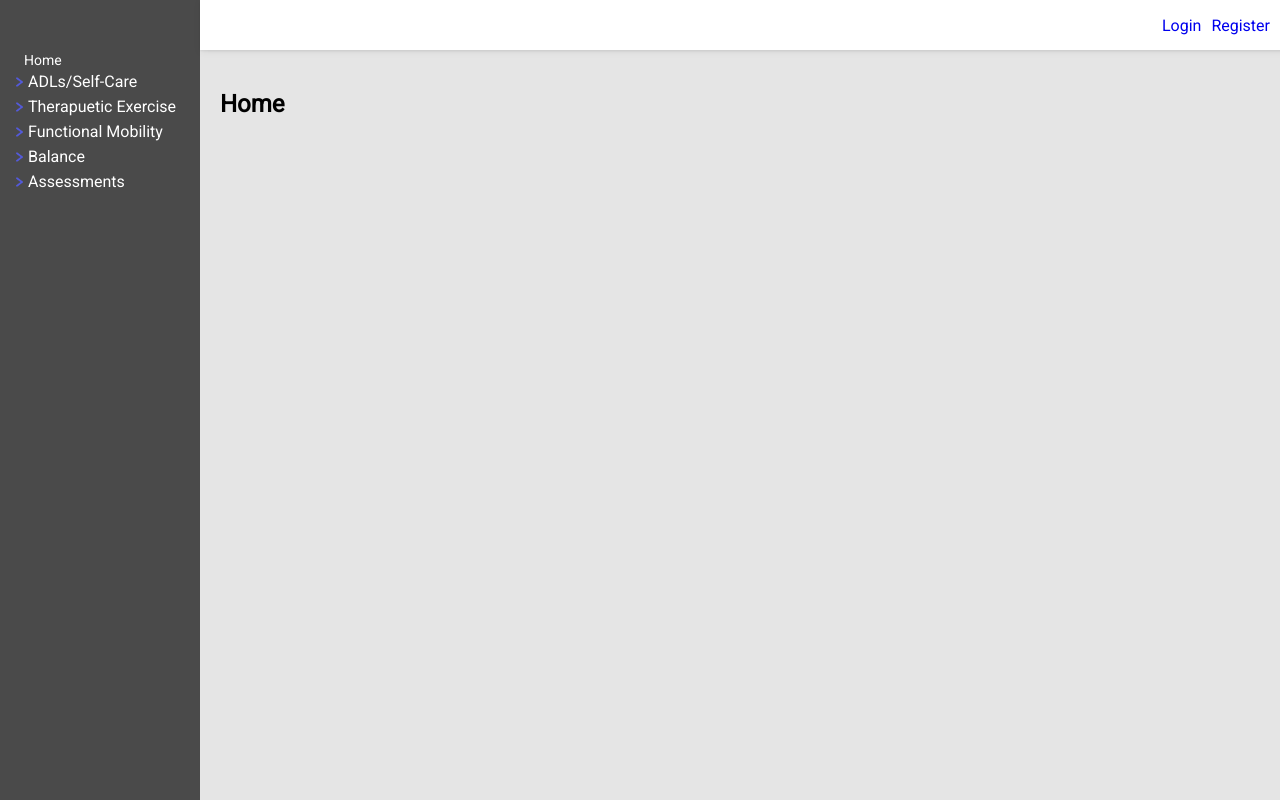
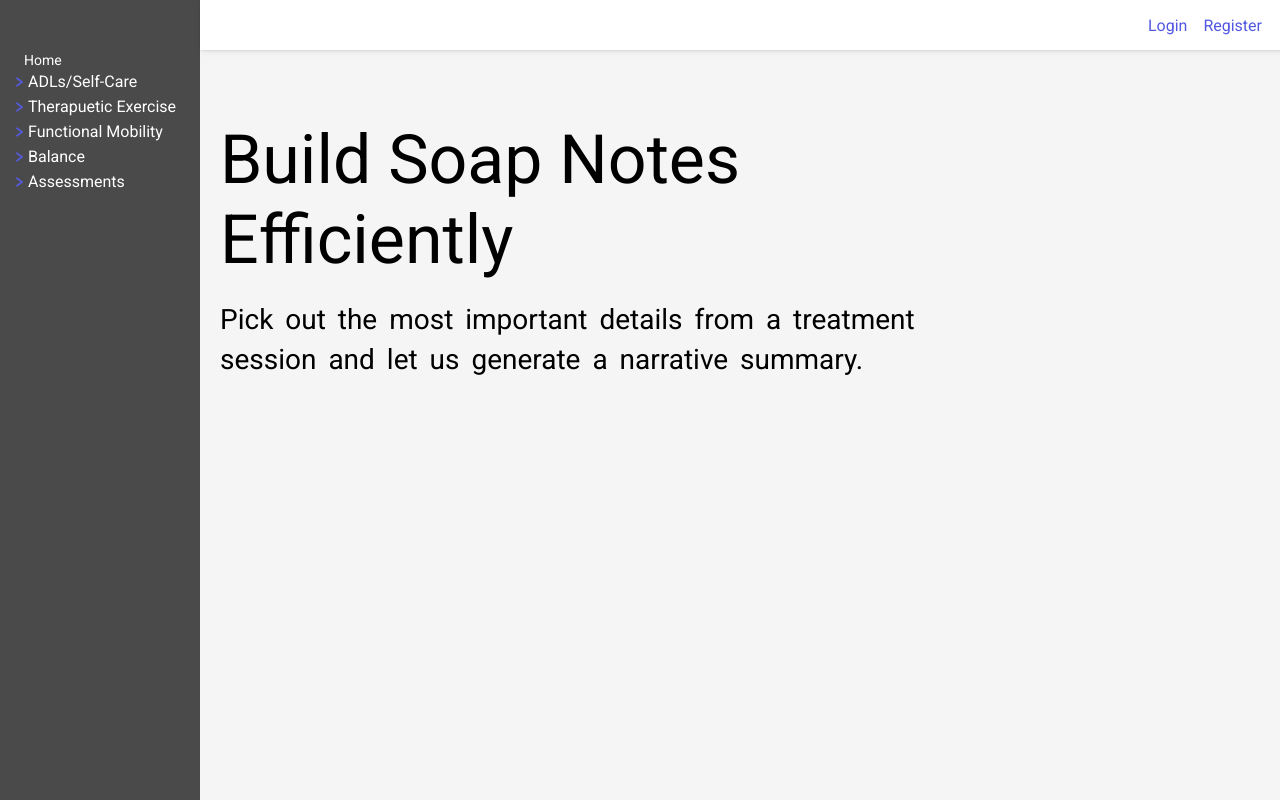
Before and after one commit to adorgan/soap-note, a React (Create React App) app in the folder client/: page / in a window 1280 px wide. Built offline with nearby package versions, Linux system fonts and the light colour scheme; no server answers.

Commit message:
fixed lag in mynotes, added changes to home page, added notes link to header

```diff
--- a/client/src/App.css
+++ b/client/src/App.css
@@ -76,11 +76,19 @@ body {
   display: flex;
   flex: 1;
   flex-direction: column;
-  background-color: #e5e5e5;
+  background-color: #f5f5f5;
   margin-left: 200px;
 }
 
 .right-container-registration {
+  display: flex;
+  flex: 1;
+  flex-direction: column;
+  background-color: #4a4a4a;
+  margin-left: 0px;
+}
+
+.right-container-home {
   display: flex;
   flex: 1;
   flex-direction: column;
@@ -154,8 +162,9 @@ a {
 }
 
 .content {
-  margin-top: 70px;
-  margin-left: 20px;
+  margin-top: 50px;
+  padding-top: 20px;
+  padding-left: 20px;
   margin-bottom: 100px;
   display: flex;
   flex: 1;
@@ -164,6 +173,14 @@ a {
 }
 
 .content-registration {
+  display: flex;
+  flex: 1;
+  justify-content: center;
+  align-items: center;
+
+}
+
+.content-home {
   display: flex;
   flex: 1;
   justify-content: center;
@@ -436,6 +453,12 @@ fieldset {
   color: white;
 }
 
+.loading {
+  position: relative;
+  top: 50%;
+  left: 48%;
+}
+
 .fade-in {
 	opacity: 1;
 	animation-name: fadeInOpacity;
@@ -452,3 +475,33 @@ fieldset {
 		opacity: 1;
 	}
 }
+
+/* HOME */
+.home-title{
+  font-size: 68px;
+  margin-bottom: 20px;
+  margin-top: 50px;
+}
+
+.home-subtitle {
+  font-size: 28px;
+  word-spacing: 5px;
+  line-height: 40px;
+}
+
+.home-container {
+  display: flex;
+}
+
+.home-div-left {
+  flex: .7;
+}
+
+.header-link {
+  color: #5158e2;
+  padding: 8px;
+}
+
+.header-link:hover {
+  color: #3b42c9;
+}
--- a/client/src/components/FIM.js
+++ b/client/src/components/FIM.js
@@ -207,7 +207,7 @@ function FIM({ title }) {
     );
 
     return (
-        <>
+        <div className="fade-in">
             <div className="content-title">{title}</div>
             <form onSubmit={handleSubmit}>
                 <fieldset>
@@ -280,7 +280,7 @@ function FIM({ title }) {
                     </button>
                 </>
             )}
-        </>
+        </div>
     );
 }
 
--- a/client/src/components/HeaderRight.js
+++ b/client/src/components/HeaderRight.js
@@ -18,19 +18,27 @@ const HeaderRight = () => {
               <div className="nav-child-right">
                   {!loggedIn && (
                       <>
-              <Link className="" to="/login" style={{ padding: "10px" }}>
+                          <Link
+                              className="header-link"
+                              to="/login"
+                          >
                               Login
                           </Link>
-              <Link className="" to="/register">
+                          <Link className="header-link" to="/register">
                               Register
                           </Link>
                       </>
                   )}
 
                   {loggedIn && (
-            <Link className="" to="/logout">
+                      <>
+                          <Link className="header-link" to="/notes">
+                              My Notes
+                          </Link>
+                          <Link className="header-link" to="/logout">
                               Logout
                           </Link>
+                      </>
                   )}
               </div>
           </div>
--- /dev/null
+++ b/client/src/components/Home.js
@@ -0,0 +1,47 @@
+import React, { useEffect } from "react";
+
+const Home = () => {
+    useEffect(() => {
+        // document.getElementById("navRight").style.display = "none";
+        // document.getElementById("left-sidebar").style.display = "none";
+        // document.getElementById("mainContent").classList.remove("content");
+        // document
+        //     .getElementById("right-container")
+        //     .classList.add("right-container-home");
+        // document
+        //     .getElementById("right-container")
+        //     .classList.remove("right-container");
+
+        // document
+        //     .getElementById("mainContent")
+        //     .classList.add("content-home");
+
+        return () => {
+            // document.getElementById("navRight").style.display = "block";
+            // document.getElementById("left-sidebar").style.display = "block";
+            // document
+            //     .getElementById("mainContent")
+            //     .classList.remove("content-home");
+            // document.getElementById("mainContent").classList.add("content");
+            // document
+            //     .getElementById("right-container")
+            //     .classList.remove("right-container-registration");
+            // document
+            //     .getElementById("right-container")
+            //     .classList.add("right-container");
+        };
+    });
+    return (
+        <div className="home-container fade-in">
+            <div className="home-div-left">
+                <div className="home-title">Build Soap Notes Efficiently</div>
+                <div className="home-subtitle">
+                    Pick out the most important details from a treatment session
+                    and let us generate a narrative summary.
+                </div>
+            </div>
+        </div>
+    );
+};
+
+export default Home;
--- a/client/src/components/MyNotes.js
+++ b/client/src/components/MyNotes.js
@@ -3,6 +3,7 @@ import React from "react";
 import Note from "./Note";
 import postData from "../utils/postRequest";
 import getData from "../utils/getRequest";
+import { Oval } from "react-loader-spinner";
 
 const defaultState = {
     title: "",
@@ -22,7 +23,7 @@ const formReducer = (state, event) => {
 const MyNotes = () => {
     const [newNoteForm, setNewNoteForm] = useReducer(formReducer, defaultState);
     const [notes, setNotes] = useState([]);
-
+    const [isLoading, setIsLoading] = useState(true);
 
     /**
      * Adds or deletes a note from the database and updates the state of notes
@@ -61,12 +62,26 @@ const MyNotes = () => {
     };
 
     useEffect(() => {
-    getData("/get-notes").then((data) => {
+        const getNotes = async () => {
+            const data = await getData("/get-notes");
             setNotes(data);
-    });
+            setIsLoading(false);
+        };
+        getNotes();
     }, []);
 
-
+    if (isLoading) {
+        return (
+            <div className="loading">
+                <Oval
+                    color="#5158e2"
+                    height={50}
+                    width={50}
+                    secondaryColor="#5158e2"
+                />
+            </div>
+        );
+    }
 
     return (
         <>
@@ -90,7 +105,10 @@ const MyNotes = () => {
                     <form onSubmit={handleSubmit}>
                         <div>
                             <div className="new-note-title">
-                <label className="new-note-label" htmlFor="text">
+                                <label
+                                    className="new-note-label"
+                                    htmlFor="text"
+                                >
                                     Note Title
                                 </label>
                                 <input
@@ -102,7 +120,10 @@ const MyNotes = () => {
                                 />
                             </div>
                             <div>
-                <label className="new-note-label" htmlFor="body">
+                                <label
+                                    className="new-note-label"
+                                    htmlFor="body"
+                                >
                                     Note
                                 </label>
                                 <textarea
--- a/client/src/components/Note.js
+++ b/client/src/components/Note.js
@@ -34,7 +34,7 @@ export default function Note({ title, body, id, onClickDelete }) {
     }, [editId, saveId, noteId]);
 
     return (
-        <div className="note-container">
+        <div className="note-container fade-in">
             <div className="note-title">{title}</div>
             <textarea
                 id={noteId}
--- a/client/src/components/Routes.js
+++ b/client/src/components/Routes.js
@@ -14,6 +14,7 @@ import Register from "./Auth/Register";
 import DynamicBalance from "./Balance/DynamicBalance";
 import StaticBalance from "./Balance/StaticBalance";
 import Logout from "./Auth/Logout";
+import Home from "./Home";
 import { Context } from "./Context";
 
 const Routes = () => {
@@ -72,8 +73,4 @@ const Routes = () => {
   );
 };
 
-function Home() {
-  return <h2>Home</h2>;
-}
-
 export default Routes;
--- a/client/src/components/SideBar.js
+++ b/client/src/components/SideBar.js
@@ -180,9 +180,6 @@ const SideBar = () => {
               /> */}
       </div>
 
-      {loggedIn && (
-        <SideBarPrimaryLink id="nav-my-notes" url="/notes" title="My Notes" />
-      )}
     </div>
   );
 };
--- a/package.json
+++ b/package.json
@@ -25,7 +25,8 @@
     "express-session": "^1.17.2",
     "mongoose": "^5.13.9",
     "node-fetch": "^2.6.7",
-    "react-google-recaptcha": "^2.1.0"
+    "react-google-recaptcha": "^2.1.0",
+    "react-loader-spinner": "^6.0.0-0"
   },
   "devDependencies": {
     "nodemon": "^2.0.7"
```
Also changed, not shown: 2 other files (tests, documents, lock files or other folders). Lines whose indentation alone changed are shown as unchanged.
